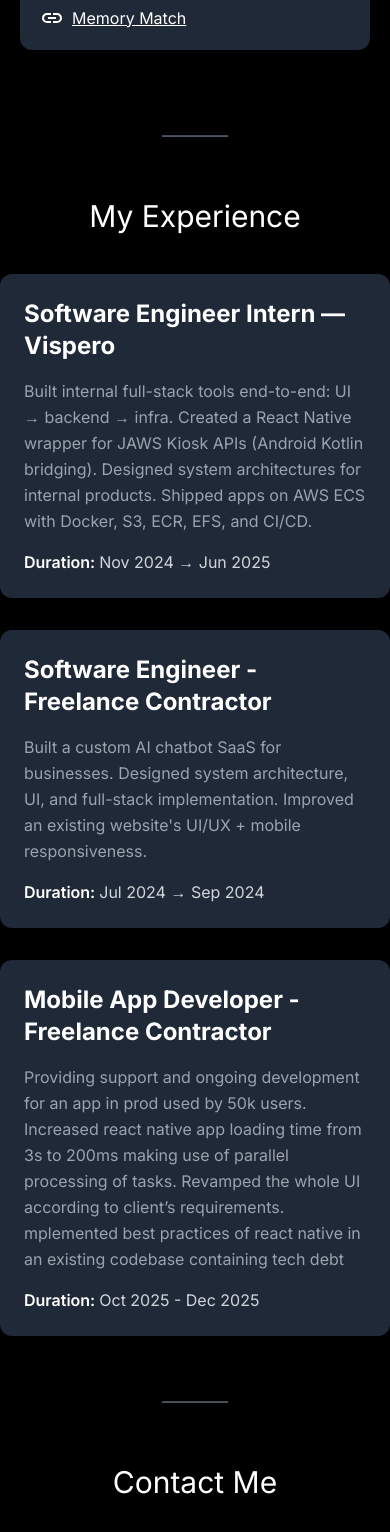
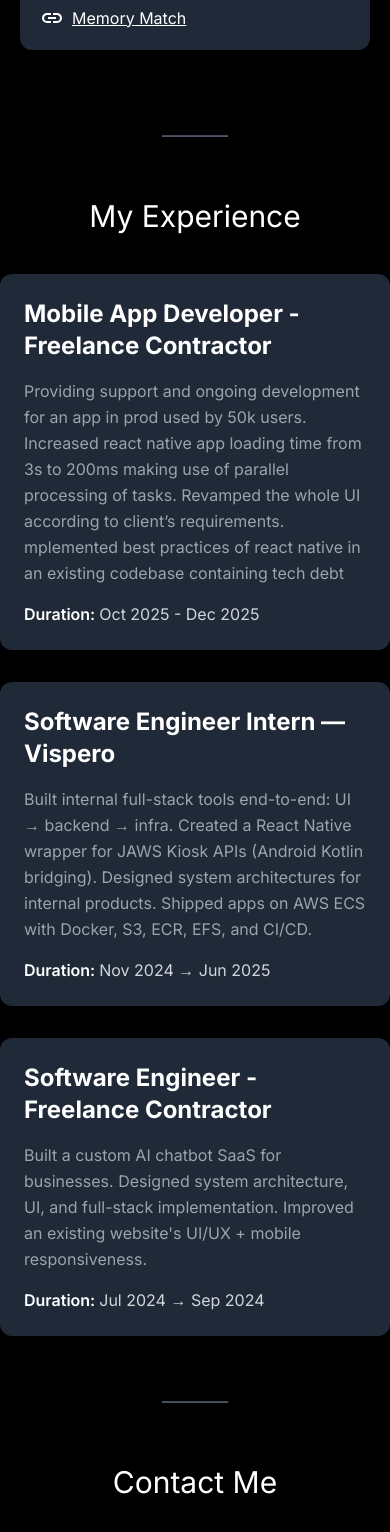
Before and after one commit to User-1289/portfolio, a Next.js app: page / in a window 390 px wide. Shown: the part 4821-6353 px from the top of the page. Built offline with nearby package versions, Linux system fonts and the light colour scheme.

Commit message:
Remove duplicate Mobile App Developer experience entry
Removed duplicate experience entry for Mobile App Developer.

```diff
--- a/src/app/components/Projects.tsx
+++ b/src/app/components/Projects.tsx
@@ -54,6 +54,11 @@ const Projects: React.FC = ({}) => {
     ]
 
     let experienceInfo = [
+                {
+            duration:"Oct 2025 - Dec 2025",
+            name: "Mobile App Developer  - Freelance Contractor",
+            details: "Providing support and ongoing development for an app in prod used by 50k users. Increased react native app loading time from 3s to 200ms making use of parallel processing of tasks. Revamped the whole UI according to client’s requirements. mplemented best practices of react native in an existing codebase containing tech debt"
+        },
         {
             name:"Software Engineer Intern — Vispero",
             details:"Built internal full-stack tools end-to-end: UI → backend → infra. Created a React Native wrapper for JAWS Kiosk APIs (Android Kotlin bridging). Designed system architectures for internal products. Shipped apps on AWS ECS with Docker, S3, ECR, EFS, and CI/CD.",
@@ -63,11 +68,6 @@ const Projects: React.FC = ({}) => {
             name: "Software Engineer - Freelance Contractor",
             details: "Built a custom AI chatbot SaaS for businesses. Designed system architecture, UI, and full-stack implementation. Improved an existing website's UI/UX + mobile responsiveness.",
             duration: "Jul 2024 → Sep 2024"
-        },
-        {
-            duration:"Oct 2025 - Dec 2025",
-            name: "Mobile App Developer  - Freelance Contractor",
-            details: "Providing support and ongoing development for an app in prod used by 50k users. Increased react native app loading time from 3s to 200ms making use of parallel processing of tasks. Revamped the whole UI according to client’s requirements. mplemented best practices of react native in an existing codebase containing tech debt"
         }
     ]
 
```
